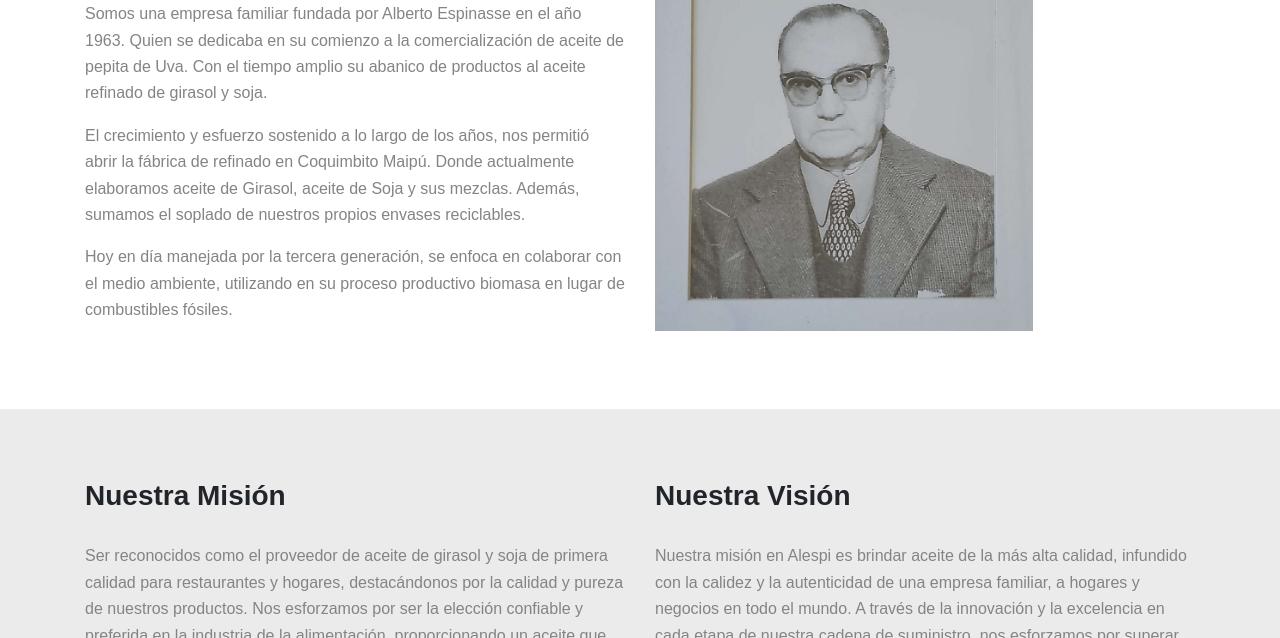
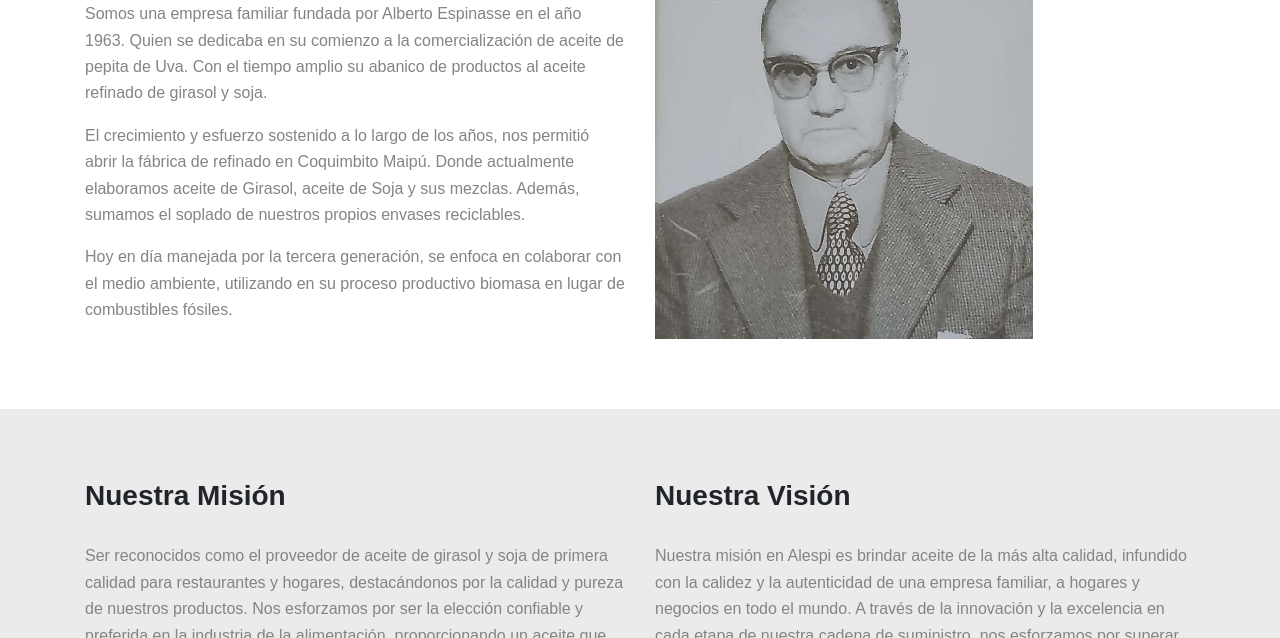
Before and after one commit to LEANDROESPINASSE/alespi, a plain HTML site: page about.html in a window 1280 px wide. Shown: the part 462-1100 px from the top of the page. Drawn offline with Linux system fonts and the light colour scheme; some packages are replaced by stand-ins of ours; files whose address does not match are found by name.

Commit message:
31/10/2023

```diff
--- a/about.html
+++ b/about.html
@@ -142,7 +142,7 @@ End Fixed Navigation
 				</p>
 			</div>
 			<div class="col-lg-6 mt-4 mt-lg-0">
-				<img loading="lazy" class="img-fluid" src="images/company/abuelo.jpg" style="width: 70%;">
+				<img loading="lazy" class="img-fluid" src="images/company/a.jpg" style="width: 70%;">
 			</div>
 		</div>
 	</div>
```
Also changed, not shown: images/company/a.jpg (added).
